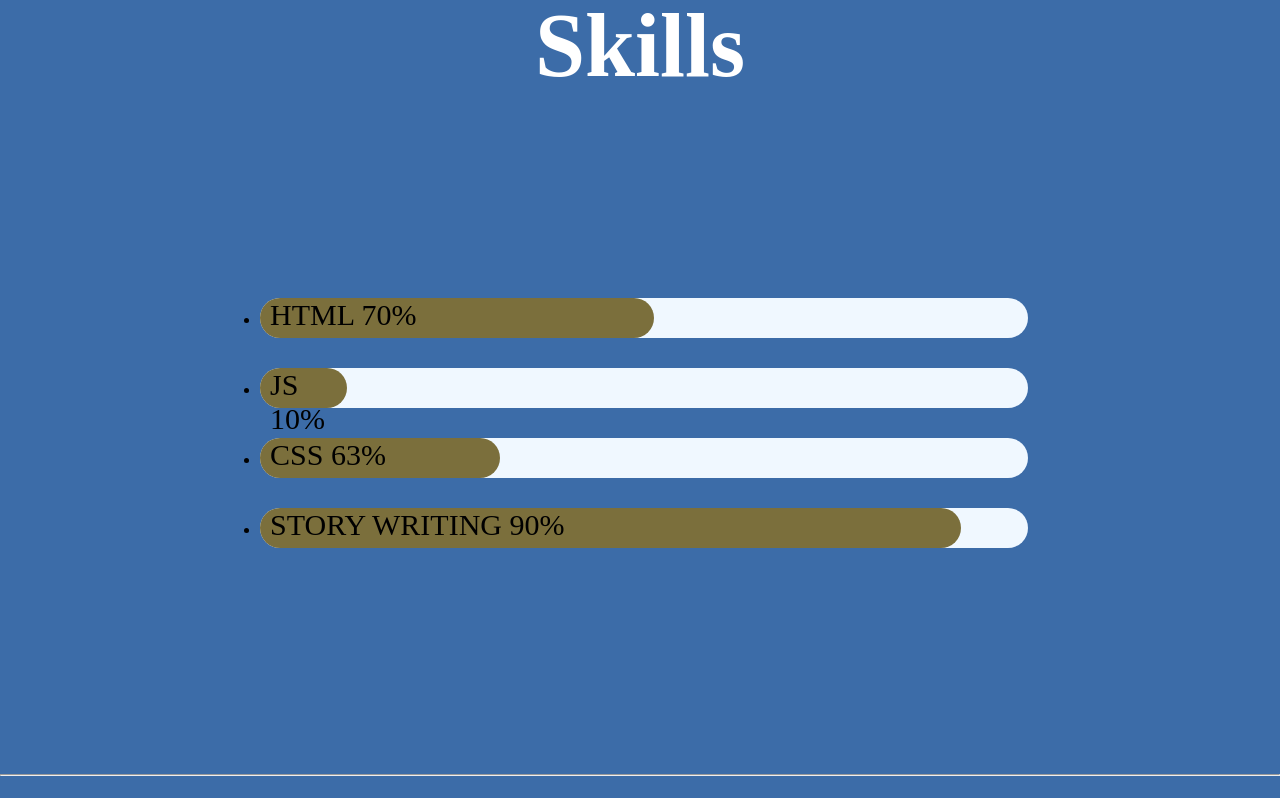
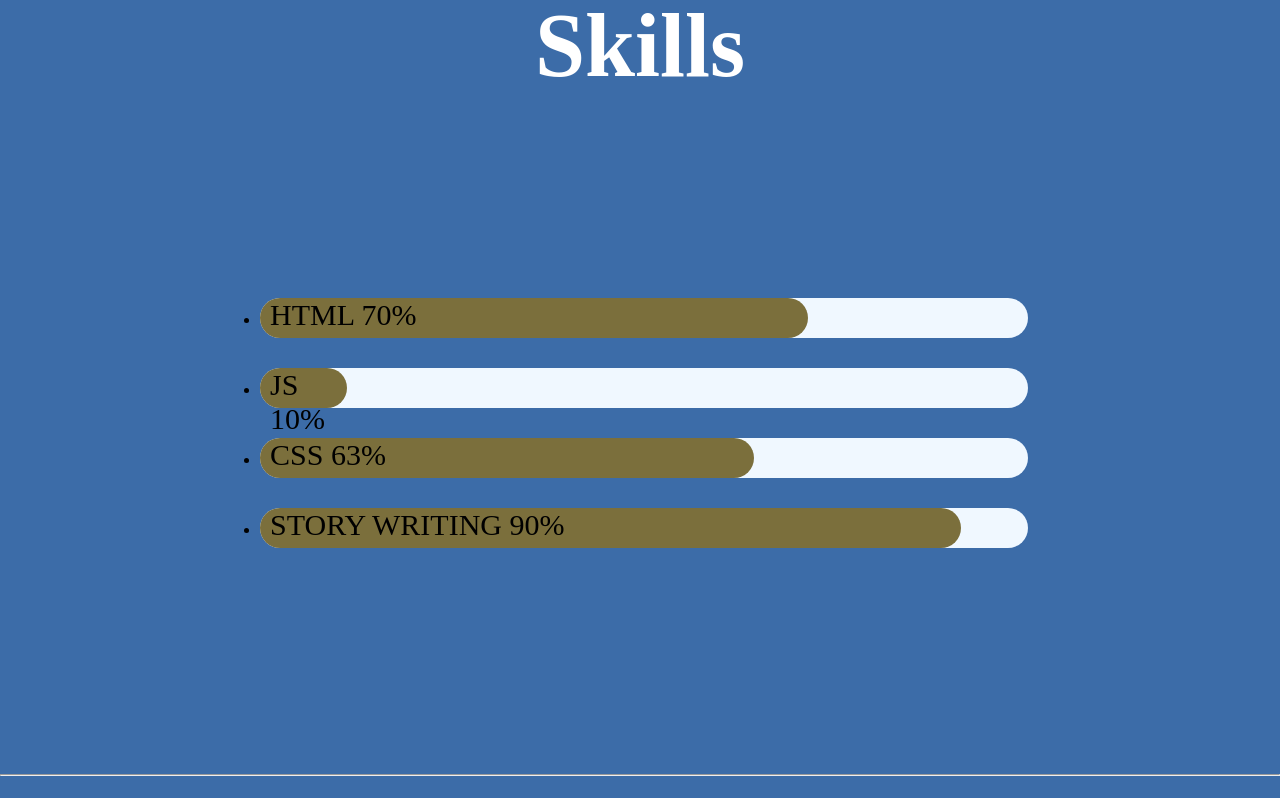
Before and after one commit to parkavi-madhavan/parkavi-madhavan.github.io, a plain HTML site: page index.html in a window 1280 px wide. Shown: the part 2182-2980 px from the top of the page. Drawn offline with Linux system fonts and the light colour scheme.

Commit message:
modified

```diff
--- a/css/style.css
+++ b/css/style.css
@@ -116,7 +116,7 @@ p{
 
 .color{
     height: 40px;
-    width: 50%;
+    width: 70%;
     background-color:  rgb(123, 111, 60);
     border-radius: 20px;
     font-size: 30px;
@@ -126,7 +126,7 @@ p{
 
 .color1{
     height: 40px;
-    width: 30%;
+    width: 63%;
     background-color: rgb(123, 111, 60);
     border-radius: 20px;
     font-size: 30px;
```
